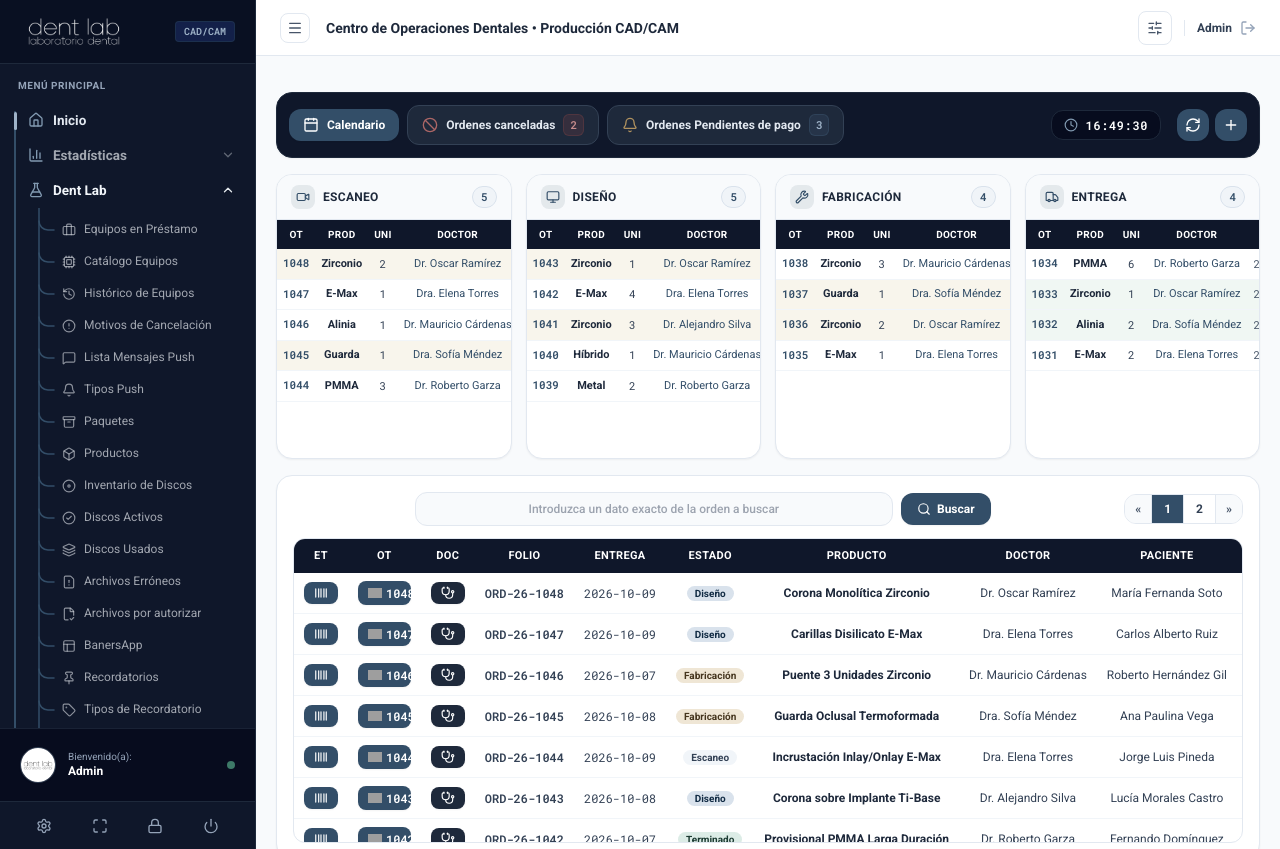
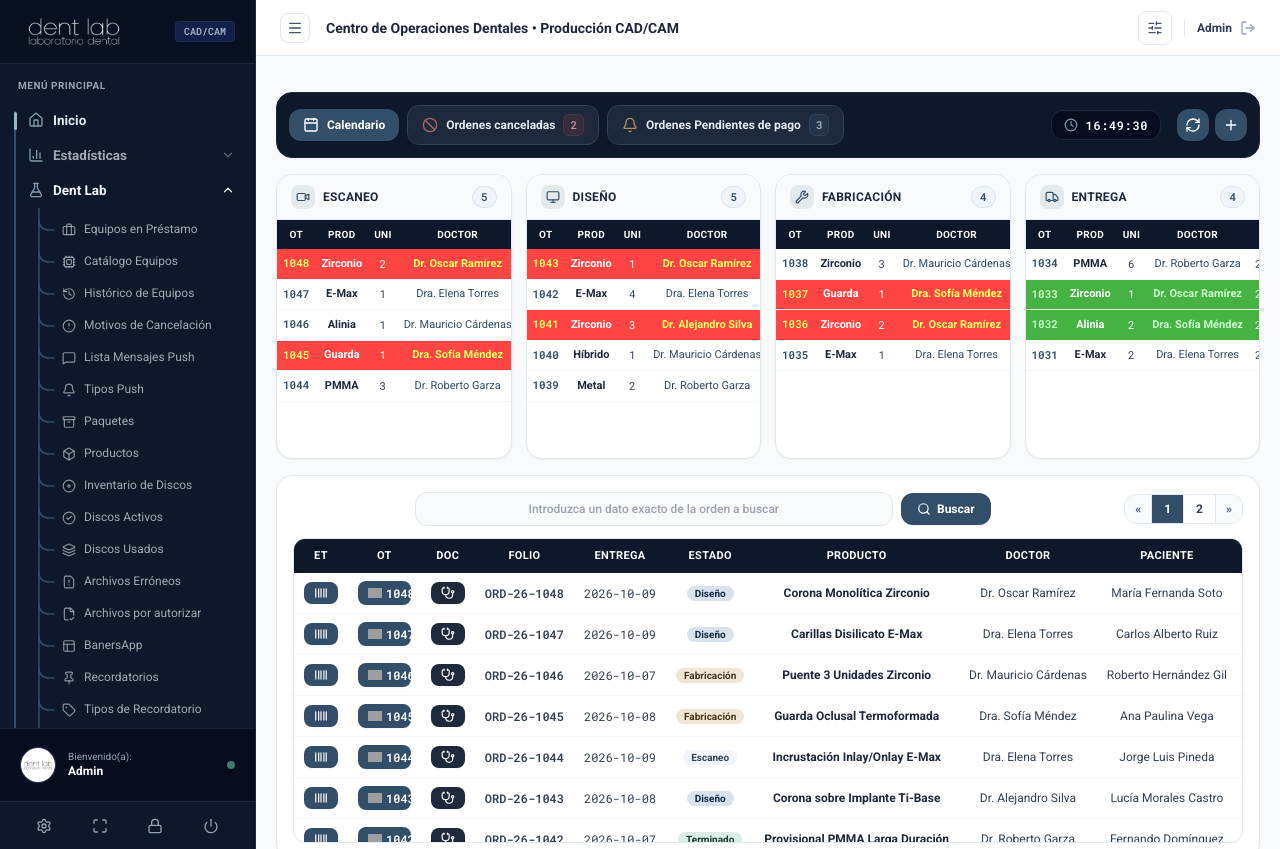
Before and after one commit to st24030217-maker/copia-visual, a PHP site: page / in a window 1280 px wide. Run offline with PHP 8.4, Linux system fonts and the light colour scheme; some libraries are stand-ins or nearby versions; grey boxes are pictures that could not be loaded.

Commit message:
fix(inicio): restore priority order highlighting (.row-yellow and .row-green) in Escaneo, Diseno, Fabricacion, and Entrega

```diff
--- a/index.php
+++ b/index.php
@@ -103,17 +103,42 @@ $perfilActual  = htmlspecialchars($_SESSION['perfil'] ?? 'Administrador', ENT_QU
     .table-scroll::-webkit-scrollbar-track { background: transparent; }
     .table-scroll::-webkit-scrollbar-thumb { background: #cbd5e1; border-radius: 10px; }
 
-    /* Animaciones de filas de doctores internos sobrias acordes al sistema */
-    @keyframes pulseYellow {
-      0%, 100% { background-color: #ffffff; }
-      50% { background-color: #f7f3e8; }
+    /* Resaltado de órdenes con prioridad en Escaneo, Diseño, Fabricación (.row-yellow) y Entrega (.row-green) igual a DENT DEMO */
+    .row-green,
+    .row-green td {
+      color: #ffffff !important;
+      animation: parpadeo-verde 1s ease-in-out infinite alternate;
     }
-    @keyframes pulseGreen {
-      0%, 100% { background-color: #ffffff; }
-      50% { background-color: #edf5f1; }
+    @keyframes parpadeo-verde {
+      from { background-color: #008000; }
+      to   { background-color: #66cc66; }
     }
-    .row-yellow { animation: pulseYellow 2.5s infinite ease-in-out; }
-    .row-green { animation: pulseGreen 2.5s infinite ease-in-out; }
+    .row-green a {
+      color: #ccffcc !important;
+      font-weight: 700;
+    }
+    .row-green span {
+      background-color: rgba(255, 255, 255, 0.22) !important;
+      color: #ffffff !important;
+    }
+
+    .row-yellow,
+    .row-yellow td {
+      color: #ffffff !important;
+      animation: parpadeo 1s ease-in-out infinite alternate;
+    }
+    @keyframes parpadeo {
+      from { background-color: #ff0000; }
+      to   { background-color: #ff6666; }
+    }
+    .row-yellow a {
+      color: #ffff66 !important;
+      font-weight: 700;
+    }
+    .row-yellow span {
+      background-color: rgba(255, 255, 255, 0.22) !important;
+      color: #ffffff !important;
+    }
 
     /* Tablas compactas de las 4 etapas de inicio (Escaneo, Diseño, Fabricación, Entrega) */
     .stage-table th {
```
